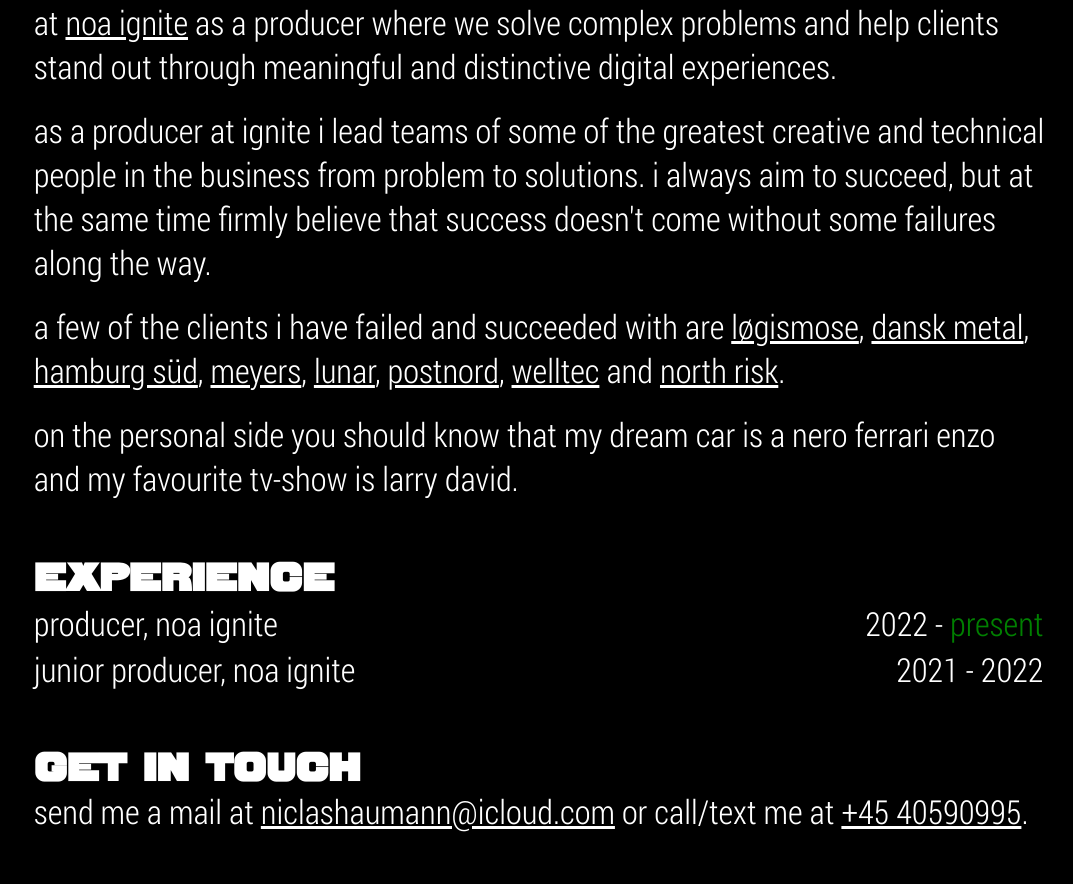
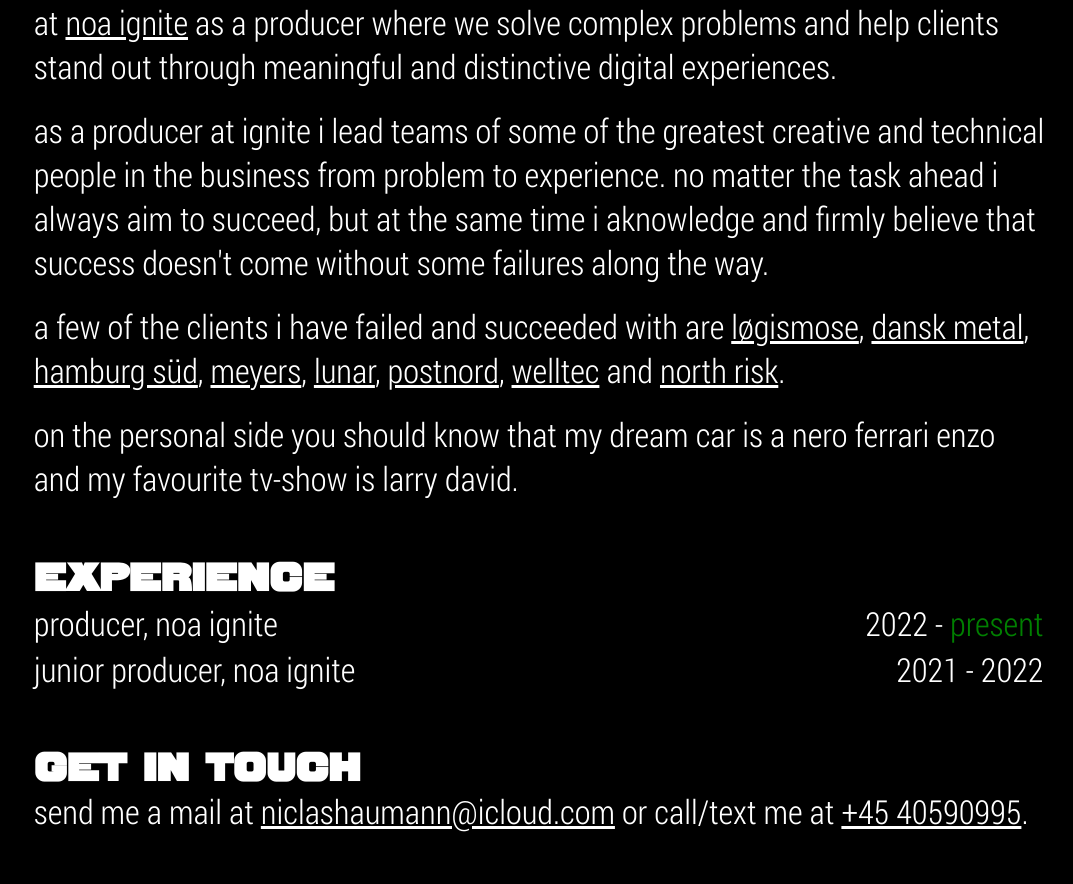
Before and after one commit to niclashaumann/niclashaumann, a JavaScript app: page / in a window 1280 px wide. Shown: the part 1115-1999 px from the top of the page, without its empty margins (4-1077 px from the left). Built offline with nearby package versions, Linux system fonts and the light colour scheme; the HTML template or start-up script is replaced by a standard one.

Commit message:
save that comment!

```diff
--- a/src/App.js
+++ b/src/App.js
@@ -36,9 +36,10 @@
         <br />
         <p>
           as a producer at ignite i lead teams of some of the greatest creative
-          and technical people in the business from problem to solutions. i
-          always aim to succeed, but at the same time firmly believe that
-          success doesn't come without some failures along the way.
+          and technical people in the business from problem to experience. no
+          matter the task ahead i always aim to succeed, but at the same time i
+          aknowledge and firmly believe that success doesn't come without some
+          failures along the way.
         </p>
         <br />
         <p>
```
